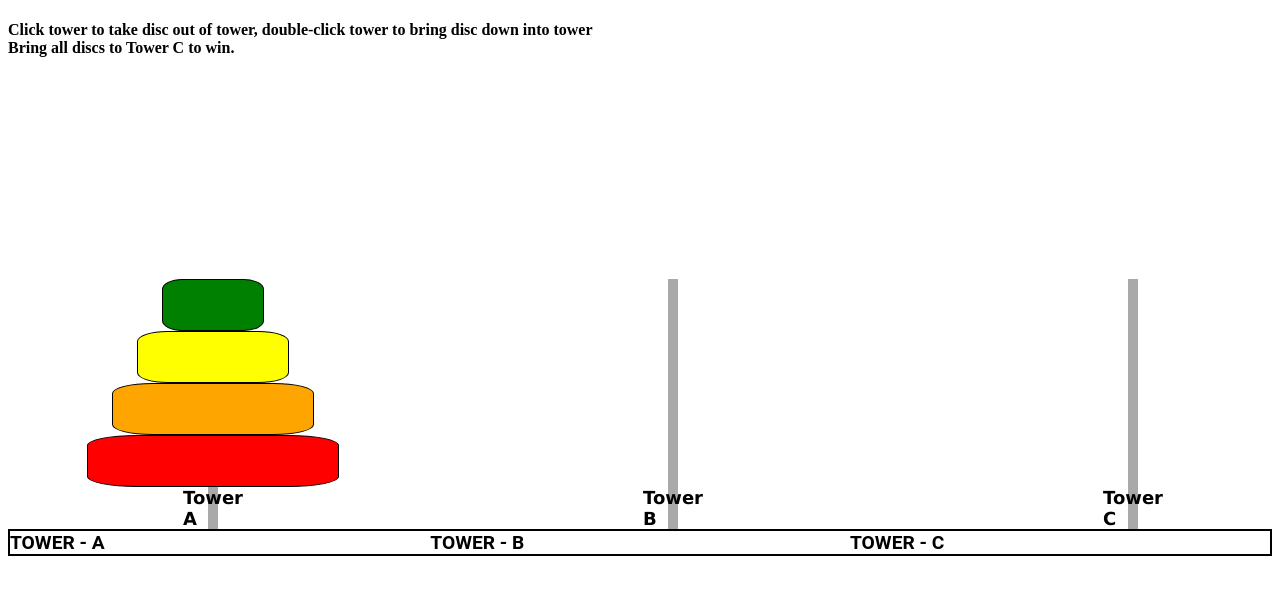
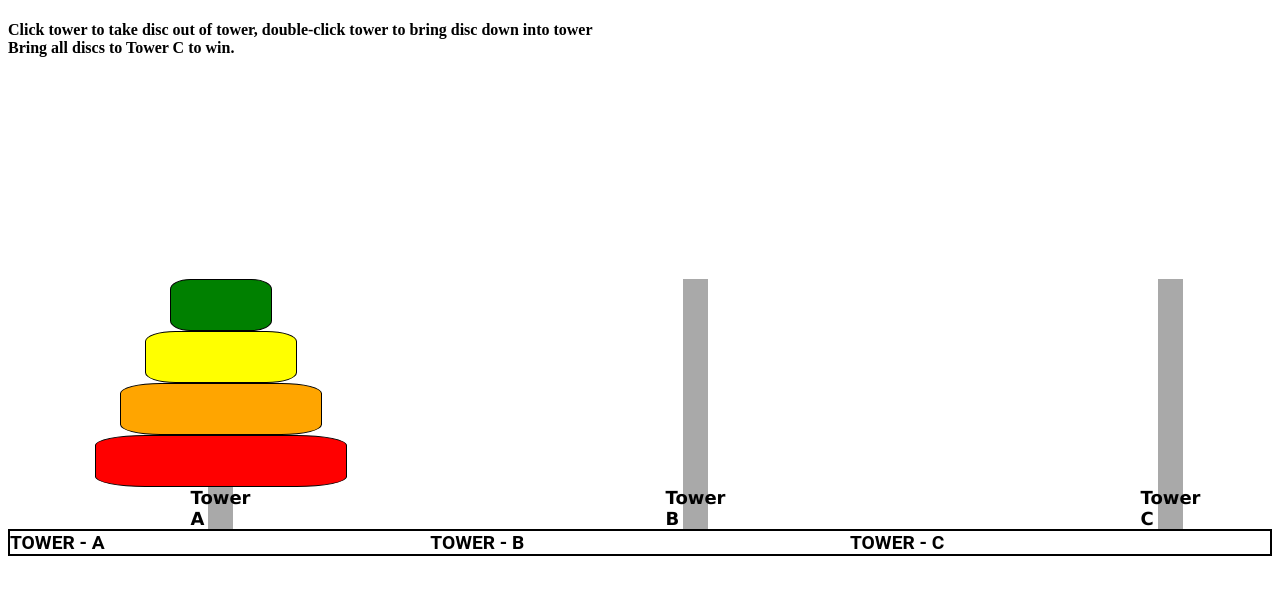
Before and after one commit to BenFeder/KenzieAcademy-Students-se-q1-tower-of-hanoi-BenFeder, a plain HTML site: page index.html in a window 1280 px wide. Drawn offline with Linux system fonts and the light colour scheme.

Commit message:
Made tower pegs wider for easier clicking

```diff
--- a/css/main.css
+++ b/css/main.css
@@ -80,7 +80,7 @@ h1 {
 .towerPeg {
   background-color: darkgrey;
   height: 250px;
-  max-width: 10px;
+  max-width: 25px;
   margin: 0 250px 0 200px;
 }
 
```
